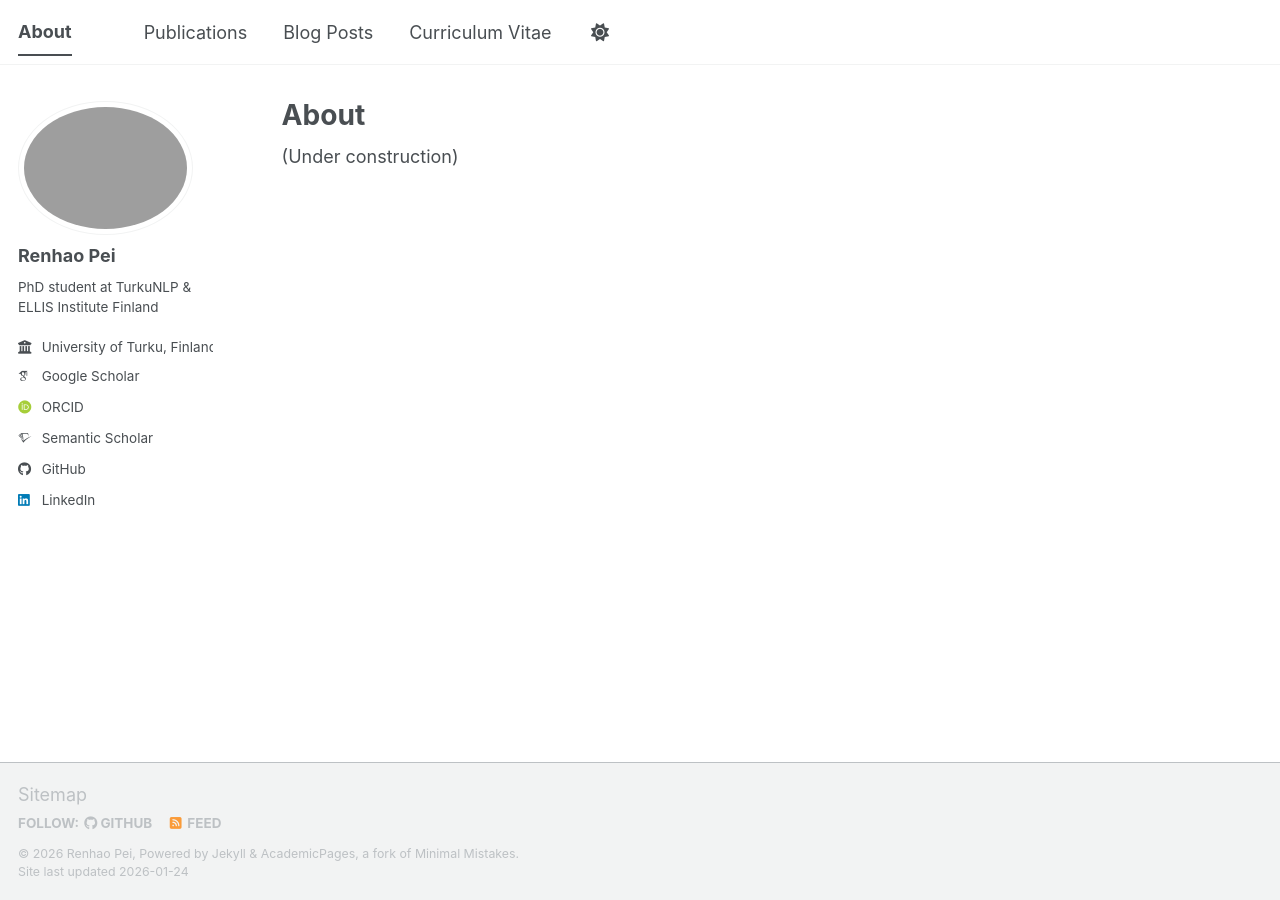
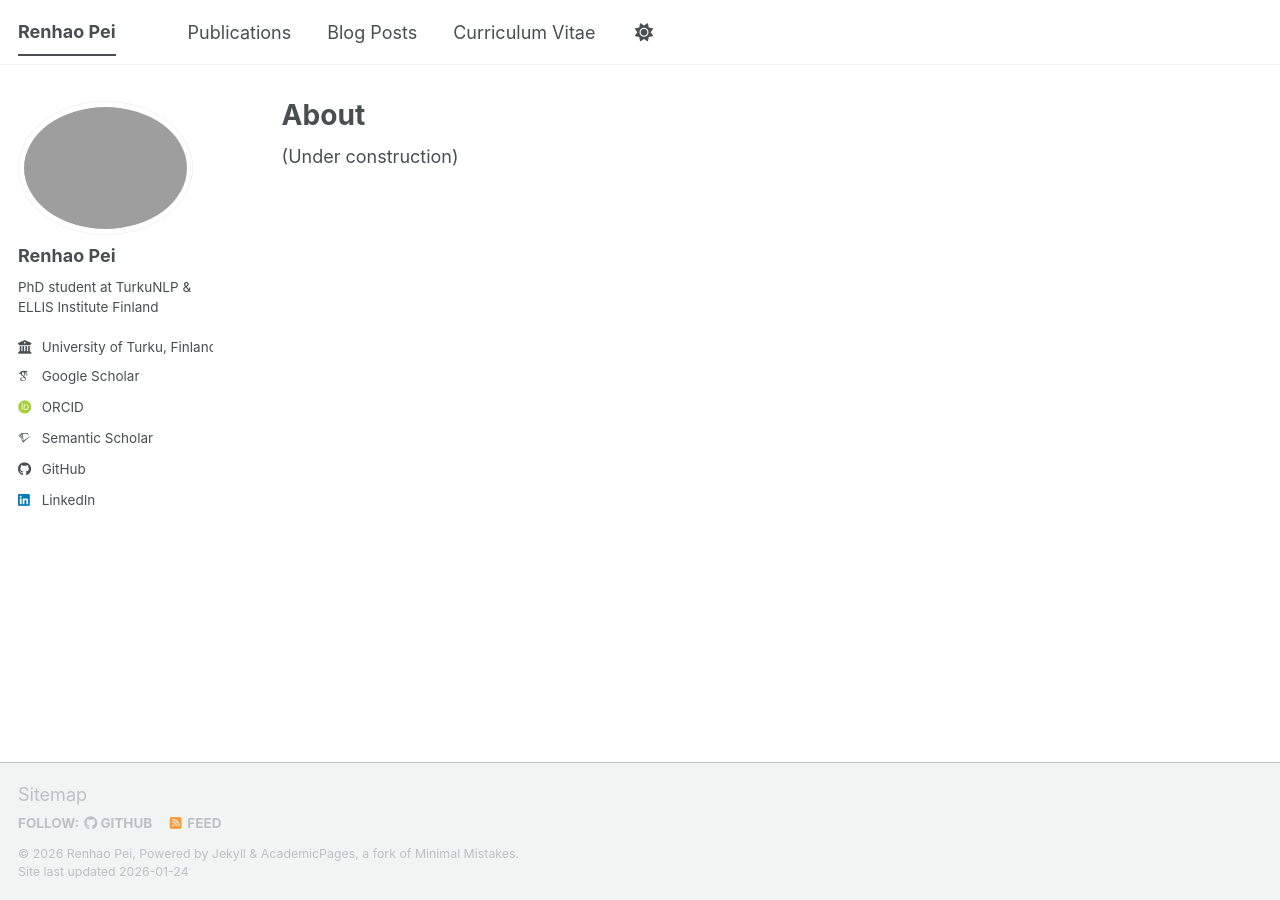
Before and after one commit to Peirh/peirh.github.io, a Jekyll site: the page built from _pages/about.md, in a window 1280 px wide. Built offline with Jekyll 4.4.1, drawn with Linux system fonts in a browser that asks for light colours; some web fonts are replaced; a script bundle is joined from its source files by our own code; library files that are not in the unit come from our copies.

Commit message:
Update site title to 'Renhao Pei'

```diff
--- a/_config.yml
+++ b/_config.yml
@@ -9,7 +9,7 @@
 # Basic Site Settings
 locale                   : "en-US"
 site_theme               : "default" # The available themes options are "default", "air", "sunrise", "mint", "dirt" and "contrast"
-title                    : "About"
+title                    : "Renhao Pei"
 title_separator          : "-"
 name                     : &name "Renhao Pei"
 description              : &description "PhD student in NLP at ELLIS Institute Finland & TurkuNLP"   # Update this with a general description of your site, this is the default if not overridden by a page
```
